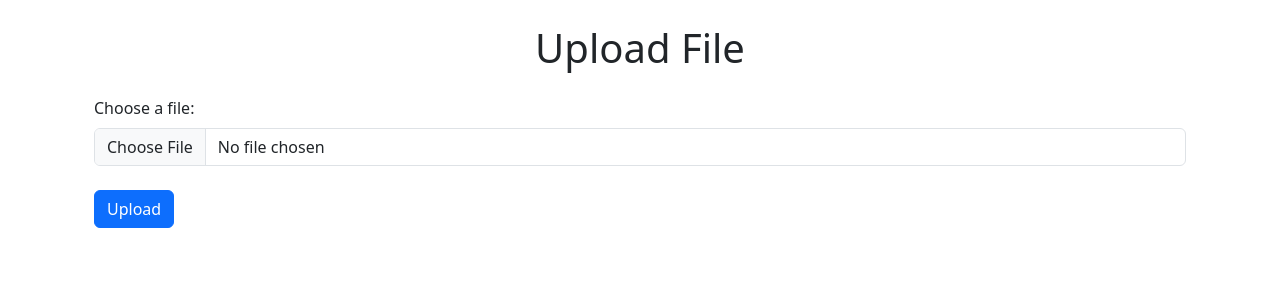
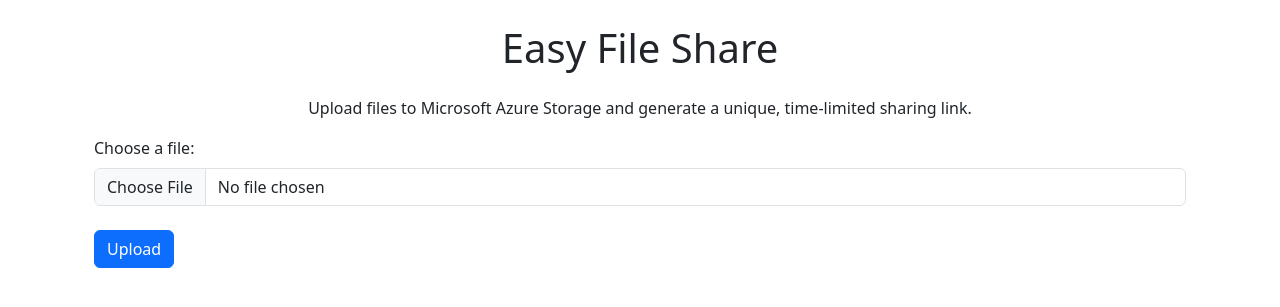
Before and after one commit to kbazant/file-share, a Flask app: page / in a window 1280 px wide. Shown: the top 307 px of the page. Run offline with Flask 3, Linux system fonts and the light colour scheme.

Commit message:
updated intro text

```diff
--- a/templates/index.html
+++ b/templates/index.html
@@ -21,7 +21,9 @@
 
 <body class="bg-gray-100">
     <div class="container mx-auto p-4">
-        <h1 class="text-3xl font-bold text-center mb-4">Upload File</h1>
+        <h1 class="text-3xl font-bold text-center mb-4">Easy File Share</h1>
+        <p class="text-center">Upload files to Microsoft Azure Storage and generate a unique, time-limited sharing link.
+        </p>
         <form method="post" action="/upload" enctype="multipart/form-data" class="bg-white p-6 rounded shadow-md">
             <div class="mb-4">
                 <label class="form-label" for="file">Choose a file:</label>
```
